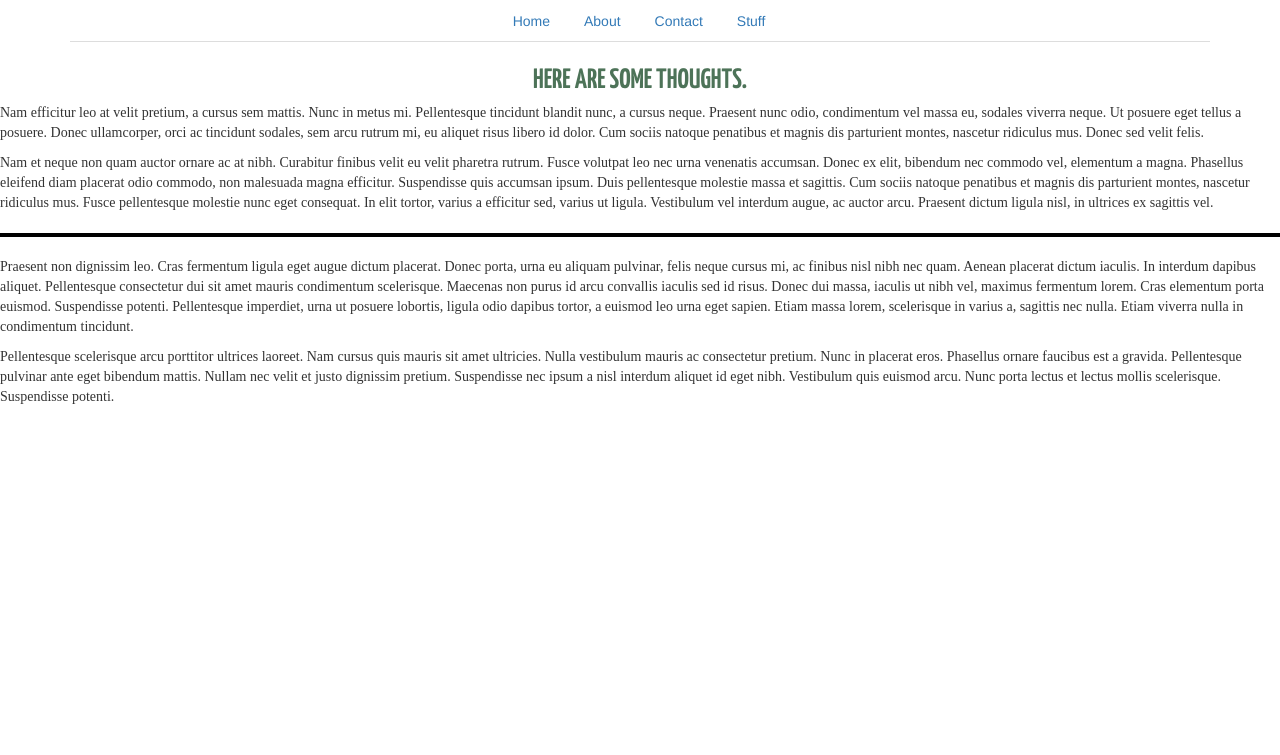
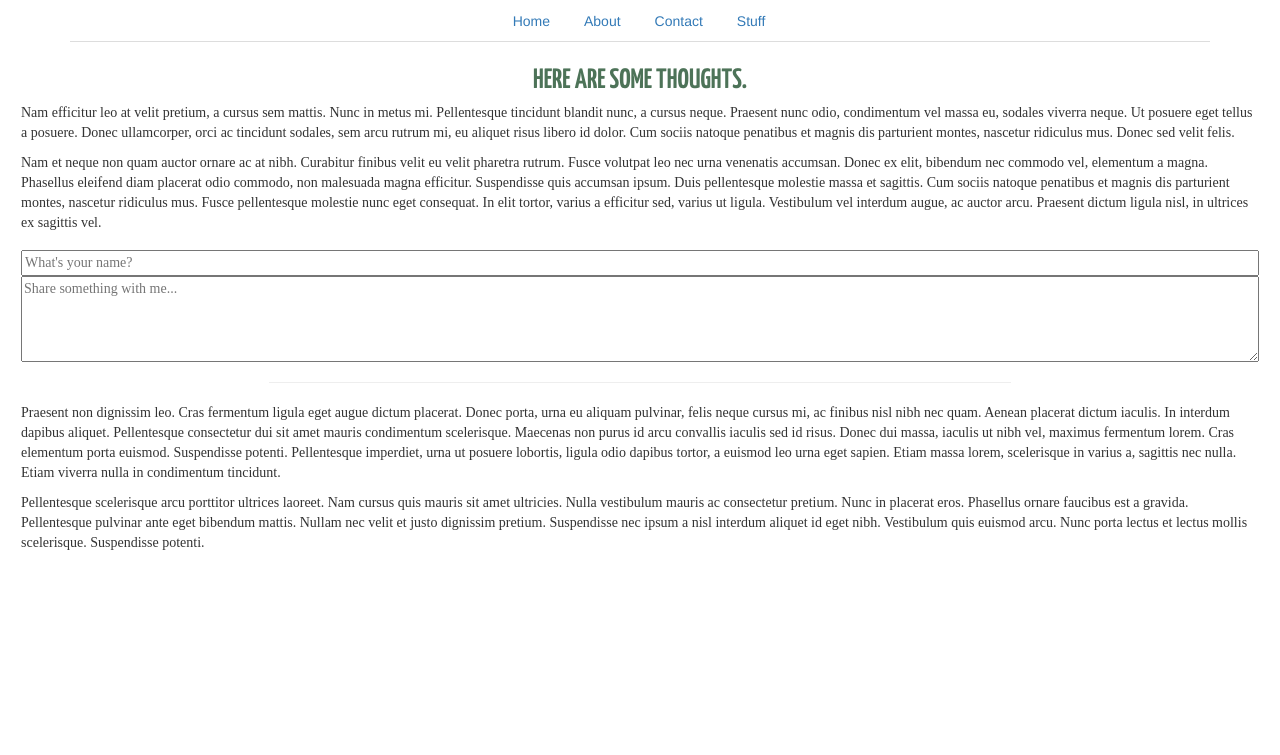
Before and after one commit to tpwidman/PersonalSite, a website: page index.html at #/home in a window 1280 px wide. Shown: the top 755 px of the page. Drawn offline with nearby package versions, Linux system fonts and the light colour scheme; some packages are replaced by stand-ins of ours; a web font is replaced by a local one.

Commit message:
made some more progress

```diff
--- a/package.json
+++ b/package.json
@@ -16,7 +16,7 @@
     "prestart": "npm install",
     "build": "npm run less",
     "less": "lessc styles.less styles.css",
-    "watch:less": "nodemon -w . -e less -x npm run less",
+    "watch:less": "nodemon -q -w app -e less --exec npm run less",
     "start": "http-server -a localhost -p 8000 -c-1",
     "watch": "npm run watch:less"
   }
--- a/styles.less
+++ b/styles.less
@@ -5,8 +5,8 @@
 // /* Small devices (tablets, 768px and up) */
 // @media (min-width: @screen-sm-min) {
 hr{
-	width:100%;
-	border:solid black .15em;
+	width:60%;
+	justify-content: center;
 }
 .top-nav{
 	display:flex;
--- a/views/home/home.html
+++ b/views/home/home.html
@@ -1,12 +1,19 @@
 <h1>Here are some thoughts.</h1>
 <div class="blog">
+	<div class="content">
 		<p>Nam efficitur leo at velit pretium, a cursus sem mattis. Nunc in metus mi. Pellentesque tincidunt blandit nunc, a cursus neque. Praesent nunc odio, condimentum vel massa eu, sodales viverra neque. Ut posuere eget tellus a posuere. Donec ullamcorper, orci ac tincidunt sodales, sem arcu rutrum mi, eu aliquet risus libero id dolor. Cum sociis natoque penatibus et magnis dis parturient montes, nascetur ridiculus mus. Donec sed velit felis.
 		</p>
-
 		<p>Nam et neque non quam auctor ornare ac at nibh. Curabitur finibus velit eu velit pharetra rutrum. Fusce volutpat leo nec urna venenatis accumsan. Donec ex elit, bibendum nec commodo vel, elementum a magna. Phasellus eleifend diam placerat odio commodo, non malesuada magna efficitur. Suspendisse quis accumsan ipsum. Duis pellentesque molestie massa et sagittis. Cum sociis natoque penatibus et magnis dis parturient montes, nascetur ridiculus mus. Fusce pellentesque molestie nunc eget consequat. In elit tortor, varius a efficitur sed, varius ut ligula. Vestibulum vel interdum augue, ac auctor arcu. Praesent dictum ligula nisl, in ultrices ex sagittis vel.</p>
+	</div>
+	<div class="flex-container">
+		<input type="text" name="Name" placeholder="What's your name?">
+		<textarea rows="4" cols="50" placeholder="Share something with me..."></textarea>
+	</div>
 	<hr>
+	<div class="content">
 		<p>Praesent non dignissim leo. Cras fermentum ligula eget augue dictum placerat. Donec porta, urna eu aliquam pulvinar, felis neque cursus mi, ac finibus nisl nibh nec quam. Aenean placerat dictum iaculis. In interdum dapibus aliquet. Pellentesque consectetur dui sit amet mauris condimentum scelerisque. Maecenas non purus id arcu convallis iaculis sed id risus. Donec dui massa, iaculis ut nibh vel, maximus fermentum lorem. Cras elementum porta euismod. Suspendisse potenti. Pellentesque imperdiet, urna ut posuere lobortis, ligula odio dapibus tortor, a euismod leo urna eget sapien. Etiam massa lorem, scelerisque in varius a, sagittis nec nulla. Etiam viverra nulla in condimentum tincidunt.
 		</p>
 		<p>Pellentesque scelerisque arcu porttitor ultrices laoreet. Nam cursus quis mauris sit amet ultricies. Nulla vestibulum mauris ac consectetur pretium. Nunc in placerat eros. Phasellus ornare faucibus est a gravida. Pellentesque pulvinar ante eget bibendum mattis. Nullam nec velit et justo dignissim pretium. Suspendisse nec ipsum a nisl interdum aliquet id eget nibh. Vestibulum quis euismod arcu. Nunc porta lectus et lectus mollis scelerisque. Suspendisse potenti.
 		</p>
 	</div>
+</div>
--- a/views/home/home.less
+++ b/views/home/home.less
@@ -7,4 +7,12 @@ h1{
 }
 .blog{
 	font-family:'Woodford';
+	padding-left:1.5em;
+	padding-right:1.5em;
 }
+.flex-container{
+	display:flex;
+	justify-content: center;
+	flex-direction: column;
+	padding-top:.5em;
+}
```
Also changed, not shown: styles.css. Lines whose indentation alone changed are shown as unchanged.
